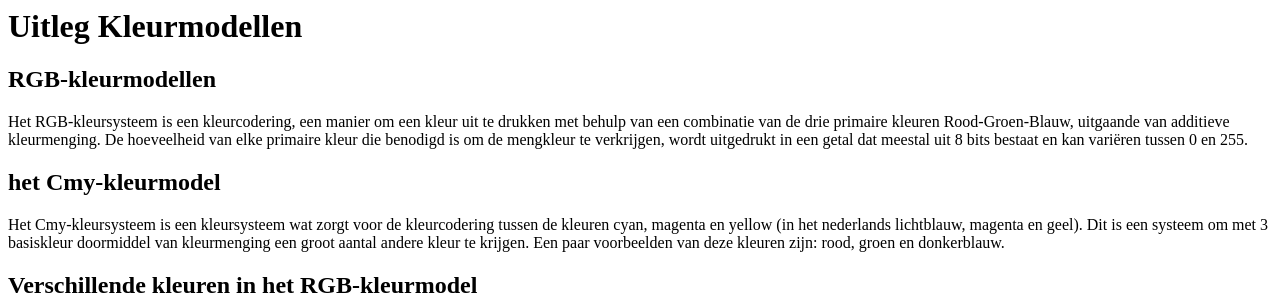
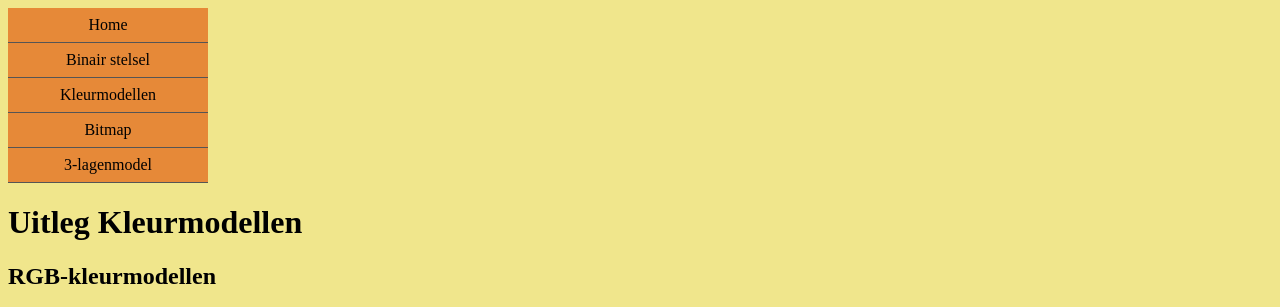
Before and after one commit to jordi520/Jordi520.github.io, a plain HTML site: page kleurmodellen.html in a window 1280 px wide. Shown: the top 307 px of the page. Drawn offline with Linux system fonts and the light colour scheme.

Commit message:
Update kleurmodellen.html

```diff
--- a/kleurmodellen.html
+++ b/kleurmodellen.html
@@ -1,4 +1,20 @@
-<h1>Uitleg Kleurmodellen</h1> <!--hoofdkopje van tekstgedeelte-->
+
+<!DOCTYPE html> <!--dit is de pagina over kleurmodellen van de site-->
+<html> <!--dit is het html-element-->
+<head>
+    <title>Kleurmodellen</title> <!--dit is de title van de pagina kleurmodellen-->
+    <link rel="stylesheet" href="opmaak.css"> <!--link naar css-->
+    <meta charset="utf-8">
+</head>
+  <body>
+    <ul> <!--unorderd list-->
+      <li><a href="index.html">Home</a> <!--link terug naar de homepage--></li>
+      <li><a href="binairstelsel.html">Binair stelsel</a> <!--link terug naar pagina over binair stelsel--></li>
+      <li><a href="kleurmodellen.html">Kleurmodellen</a> <!--link terug naar pagina over kleurmodellen--></li>
+      <li><a href="Bitmap.html">Bitmap</a> <!--link terug naar de pagina over bitmap--></li>
+      <li><a href="3-lagenmodel.html">3-lagenmodel</a> <!--link naar de pagina over het 3-lagemodel--></li>
+    </ul>
+    <h1>Uitleg Kleurmodellen</h1> <!--hoofdkopje van tekstgedeelte-->
 
 
     <article> <!--begin artikel-->
```
